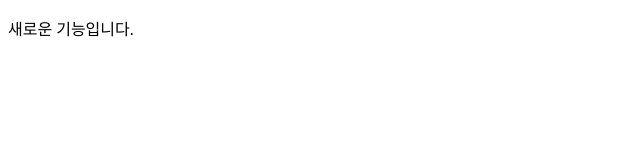
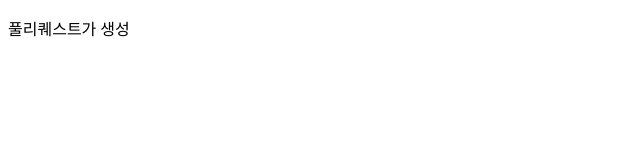
Before and after one commit to SoyoungJangDev/GitTest, a plain HTML site: page index.html in a window 1280 px wide. Shown: the full height of the page, 0-640 px from the left. Drawn offline with Linux system fonts and the light colour scheme.

Commit message:
변경사항 있음

```diff
--- a/index.html
+++ b/index.html
@@ -6,6 +6,6 @@
     <title>버그 수정 중</title>
 </head>
 <body>
-    <p>새로운 기능입니다.</p>
+    <p>풀리퀘스트가 생성</p>
 </body>
 </html>
```
